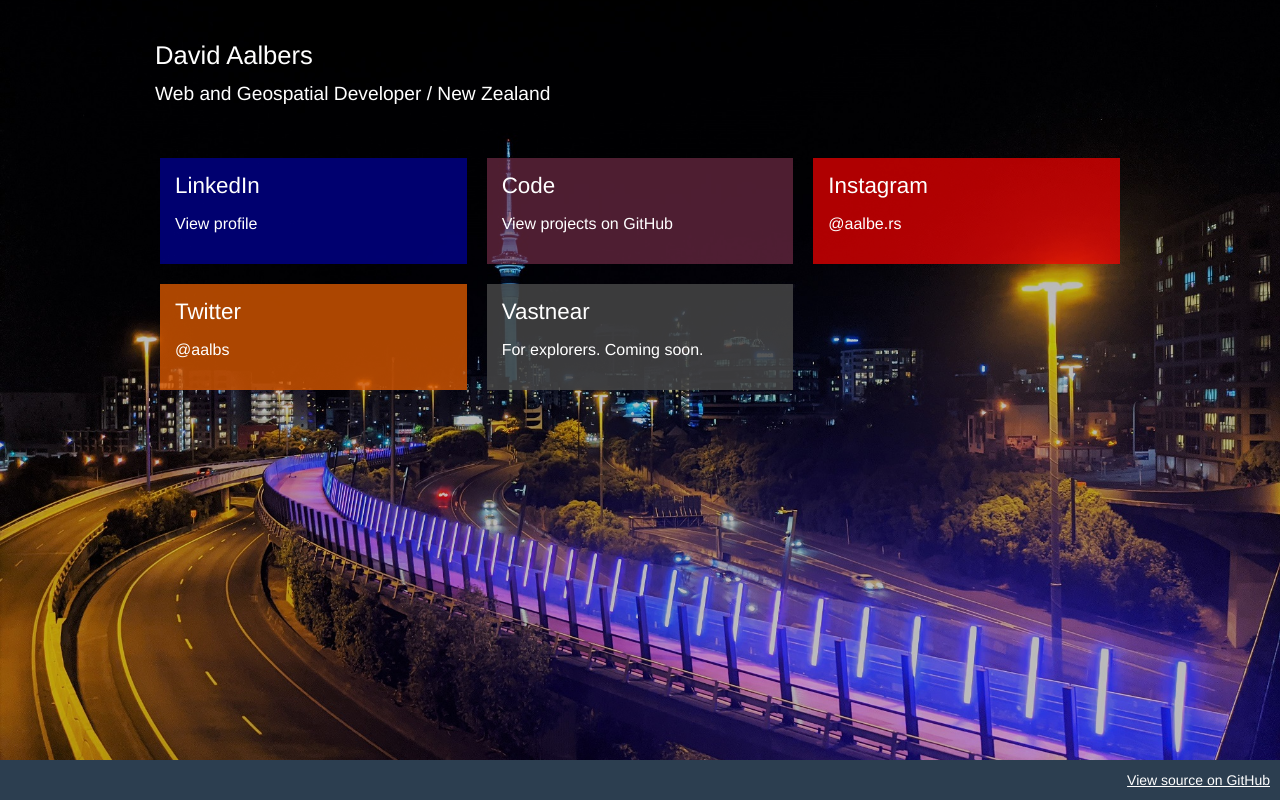
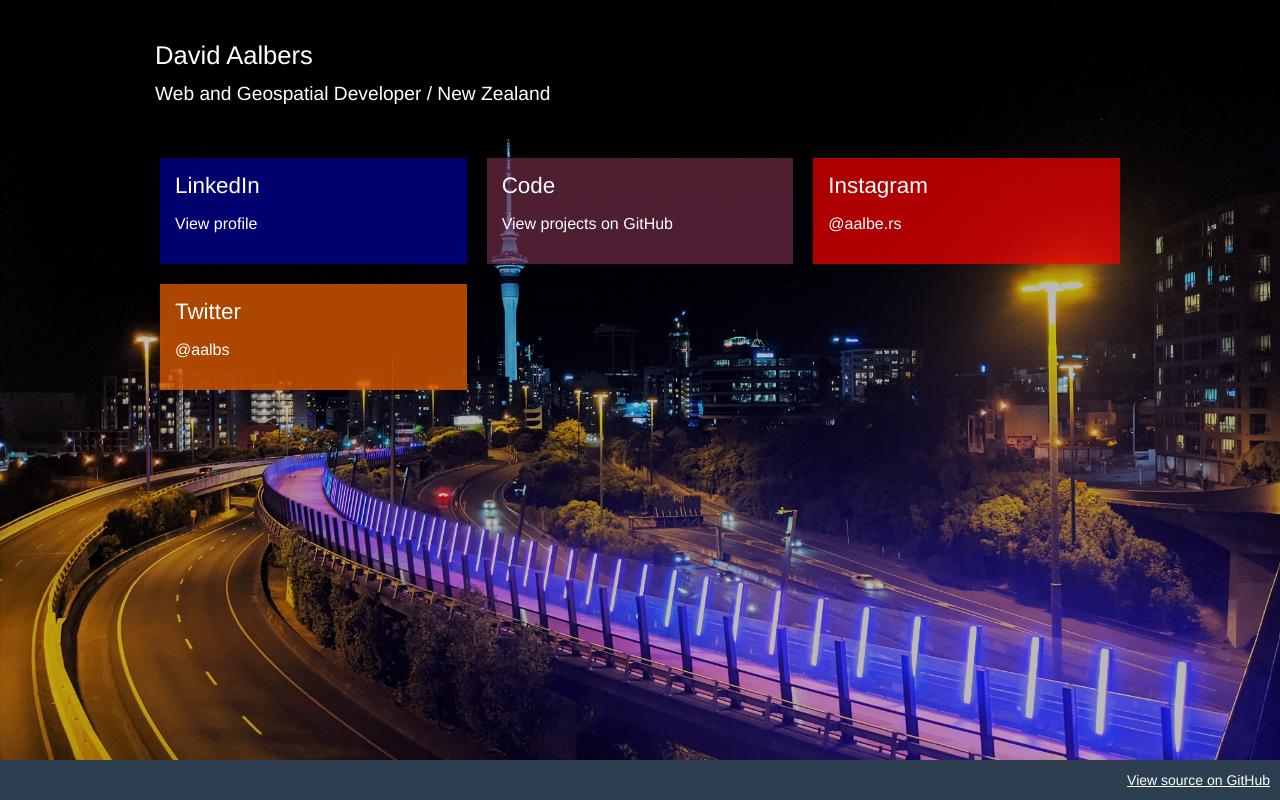
Before and after one commit to aalbrs/tiny-home, a Vue app: page / in a window 1280 px wide. Built offline with nearby package versions, Linux system fonts and the light colour scheme.

Commit message:
Update content.js

```diff
--- a/src/content.js
+++ b/src/content.js
@@ -44,14 +44,7 @@ export default {
                 "background-color": 'rgba(215, 88, 0, 0.8)'
             }
         },
-        {
-            title: "Vastnear",
-            link: "https://www.vastnear.com/",
-            description: "For explorers. Coming soon.",
-            style: {
-                "background-color": 'rgb(70, 70, 70, 0.85)'
-            }
-        }
+
     ]
 
 }
```
